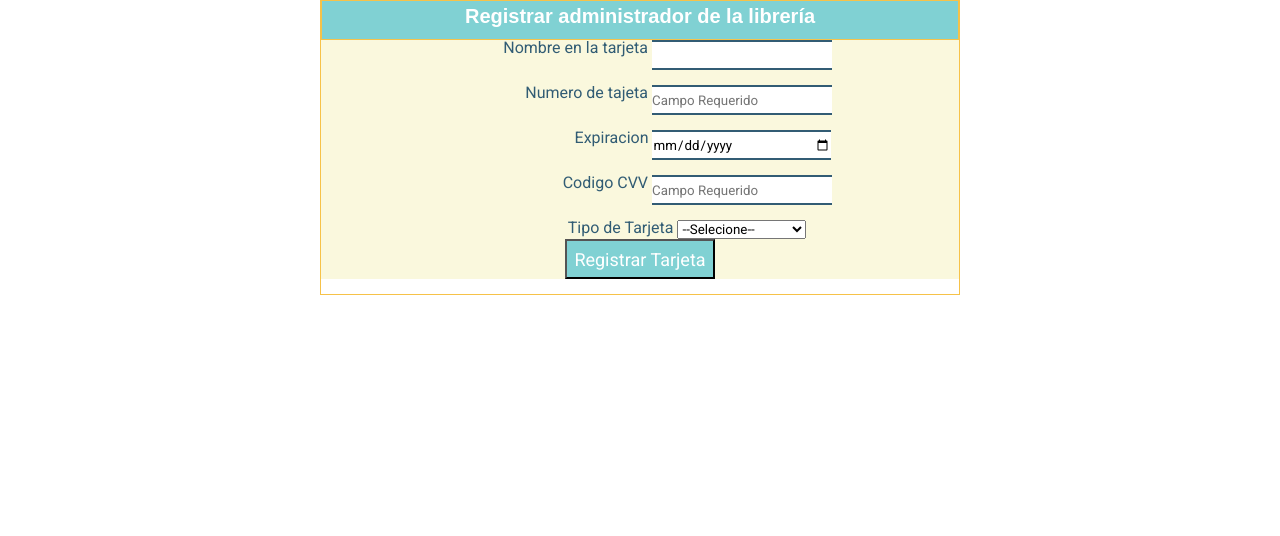
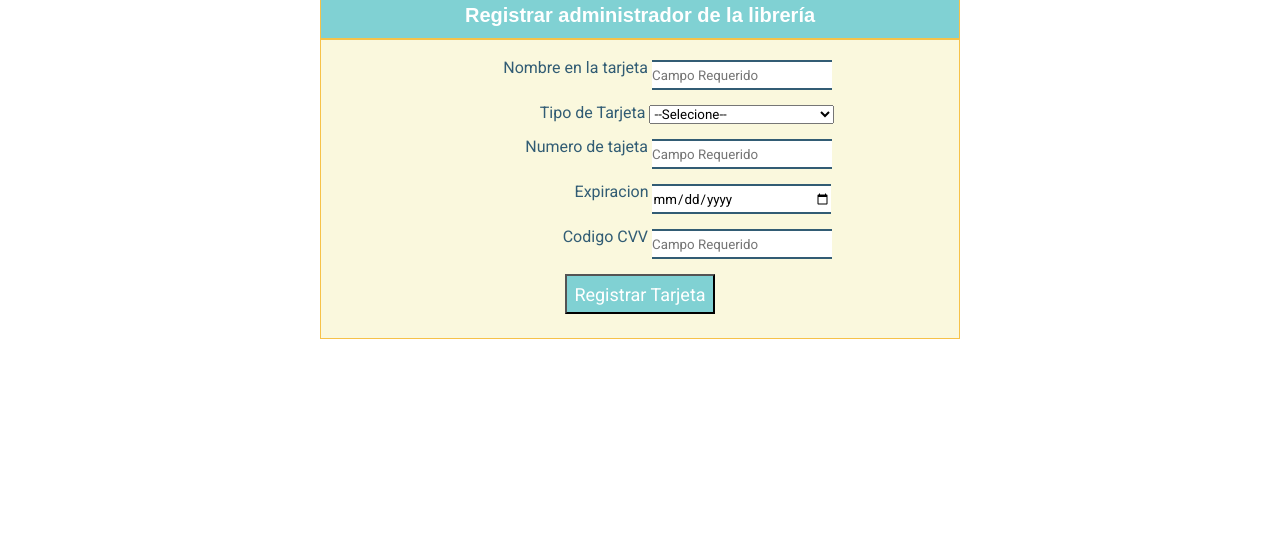
Before and after one commit to sparkyfranky/BarnesNobleNuevoLastest, a website: page public/registrarTarjeta.html in a window 1280 px wide. Shown: the part 72-608 px from the top of the page. Drawn offline with Linux system fonts and the light colour scheme; some packages are replaced by stand-ins of ours; a script that the page names is missing.

Commit message:
Cambio en registrar tarjeta, franListarElementos.css, controlador

```diff
--- a/public/css/franListarElementos.css
+++ b/public/css/franListarElementos.css
@@ -313,16 +313,23 @@ footer {
          background: #B53471;
        }
 
-       /* Estilos de formulario de registro de libreria */
-   #form_registrarLib{
+       /* Estilos de formulario de registro de tarjeta */
+   /* #form_registrarTar{
+
+       } */
+
+   #form_registrarTar form{
          border: 1px solid #f6c249;
+         background: #faf8dd;
+         height: 300px;
+         padding: 20px;
          }
 
-   #form_registrarLib form{
-         background: #faf8dd;
+    #slt-tipoTarjeta {
+        width: 185px;
         }
 
-   #form_registrarLib h2{
+   #form_registrarTar h2{
        color: white;
        font-family: Arial;
        font-size: 20px;
@@ -331,17 +338,15 @@ footer {
        vertical-align: text-bottom;
        border: 1px solid #f6c249;
        padding: 5px;
-
-
       }
-   #form_registrarLib label{
+   #form_registrarTar label{
             display: inline-block;
             width: 200px;
             text-align: right;
             vertical-align:top;
             color: #315c74;
          }
-   #form_registrarLib input {
+   #form_registrarTar input {
          display: inline-block;
          width: 180px;
          height: 30px;
@@ -351,7 +356,7 @@ footer {
          outline: none;
    }
 
-   #form_registrarLib input[type=date] {
+   #form_registrarTar input[type=date] {
          width: 179px;
 
       }
@@ -368,10 +373,10 @@ footer {
     }
 
 
-   #form_registrarLib input:focus{
+   #form_registrarTar input:focus{
          background: #ecf0f1;
       }
-   #form_registrarLib form div{
+   #form_registrarTar form div{
          margin-bottom: 15px;
       }
 
--- a/public/js/controlador-registrar-tarjeta.js
+++ b/public/js/controlador-registrar-tarjeta.js
@@ -25,20 +25,20 @@ let validar = (pnombre1, pnumTarjeta, pexpiracion, pcvv, ptipoTarjeta ) => {
         inputNumTarjeta.classList.remove('input_error');
     }
 
-    if ( pexpiracion == '') {
+    if ( pexpiracion == 'Invalid Date') {
         error = true;
         inputExpiracion.classList.add('input_error');
     } else {
         inputExpiracion.classList.remove('input_error');
     }
 
-    if (pcvv == 'Invalid Date') {
+    if (pcvv == '') {
         error = true;
         inputCVV.classList.add('input_error');
     } else {
         inputCVV.classList.remove('input_error');
     }
-    if (ptipoTarjeta == '') {
+    if (ptipoTarjeta == '--Selection--') {
         error = true;
         inputTipoTarjeta.classList.add('input_error');
     } else {
--- a/public/registrarTarjeta.html
+++ b/public/registrarTarjeta.html
@@ -45,15 +45,24 @@
         </nav>
     </header>
     <main>
-        <section class="center" id="form_registrarLib">
+        <section class="center" id="form_registrarTar">
             <div>
                 <h2>Registrar administrador de la librería</h2>
             </div>
             <form>
                 <div>
                     <label for="">Nombre en la tarjeta</label>
-                    <input type="Campo Requerido" id="txt-nombre">
+                    <input placeholder="Campo Requerido" type="text" id="txt-nombre">
                 </div>
+            <div>
+                <label for="">Tipo de Tarjeta</label>
+                <select id="slt-tipoTarjeta">
+                    <option value="seleccion">--Selecione--</option>
+                    <option value="Visa">visa</option>
+                    <option value="MasterCard">Master Card</option>
+                    <option value="Amex">American Express</option>
+                </select>
+            </div>
                 <div>
                     <label for="">Numero de tajeta</label>
                     <input placeholder="Campo Requerido" type="number" id="nmr-tarjeta">
@@ -66,22 +75,9 @@
                     <label for="">Codigo CVV</label>
                     <input placeholder="Campo Requerido" type="number" id="nmr-cvv">
                 </div>
-
-                <div>
-                    <label for="">Tipo de Tarjeta</label>
-                    <select id="slt-tipoTarjeta">
-                        <option value="seleccion">--Selecione--</option>
-                        <option value="Nacional">visa</option>
-                        <option value="Estranjero">Master Card</option>
-                        <option value="Estranjero">American Express</option>
-                    </select>
-
-
-
+                <button class="btn-formulario" type="button" id="btn-registrar">Registrar Tarjeta</button>
             </form>
-             <button class="btn-formulario" type="button" id="btn-registrar">Registrar Tarjeta</button>
             </div>
-
         </section>
     </main>
     <footer>
@@ -111,7 +107,7 @@
             <h3> ⓒ 2019 Valhalla</h3>
         </div>
     </footer>
-  <script src="js/menu.js"></script>
+    <script src="js/menu.js"></script>
     <script src="js/controlador-registrar-tarjeta.js"></script>
     <!-- <script src="js/cerrarSesion.js"></script> -->
 
```
Lines whose indentation alone changed are shown as unchanged.
